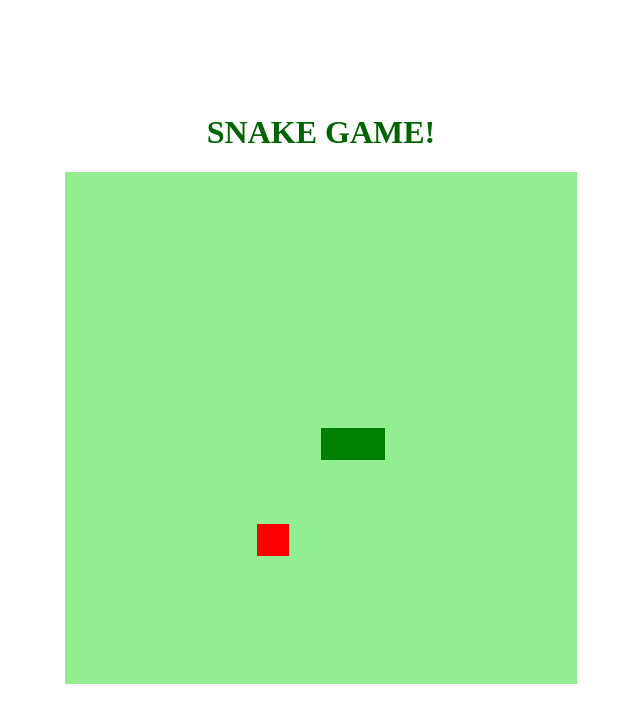
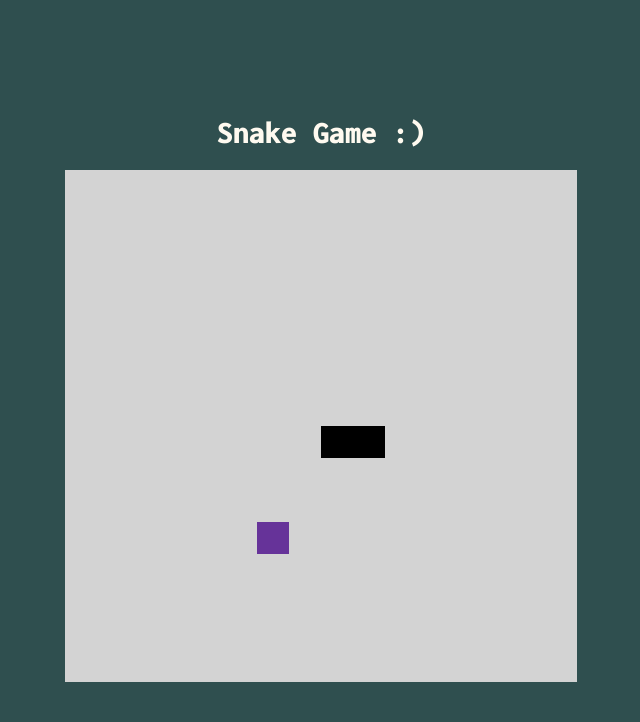
Before and after one commit to jazzkoliver/jogoDaCobrinhaJavascript, a plain HTML site: page index.html in a window 1280 px wide. Shown: the whole page, without its empty margins (319-959 px from the left). Drawn offline with Linux system fonts and the light colour scheme.

Commit message:
alterando cores

```diff
--- a/index.html
+++ b/index.html
@@ -5,11 +5,14 @@
     <meta http-equiv="X-UA-Compatible" content="IE=edge">
     <meta name="viewport" content="width=device-width, initial-scale=1.0">
     <link rel="stylesheet" href="style.css">
+    <link rel="preconnect" href="https://fonts.googleapis.com">
+    <link rel="preconnect" href="https://fonts.gstatic.com" crossorigin>
+    <link href="https://fonts.googleapis.com/css2?family=Inconsolata:wght@900&display=swap" rel="stylesheet">
     <script defer src="script.js"></script>
     <title>Snake Game</title>
 </head>
 <body>
-    <h1>SNAKE GAME!</h1>
+    <h1>Snake Game :)</h1>
     <canvas id="snake" width="512" height="512"></canvas>
 </body>
 </html>
--- a/script.js
+++ b/script.js
@@ -14,19 +14,19 @@ let food = {
 }
 
 function criarBG() {
-    context.fillStyle = "lightgreen";
+    context.fillStyle = "lightgrey";
     context.fillRect(0, 0, 16 * box, 16 * box); //desenha o retângulo usando x e y e a largura e altura setadas
 }
 
 function criarCobrinha() {
     for(i = 0; i < snake.length; i++) {
-        context.fillStyle = "green";
+        context.fillStyle = "black";
         context.fillRect(snake[i].x, snake[i].y, box, box);
     }
 }
 
 function drawFood() {
-    context.fillStyle = "red";
+    context.fillStyle = "rebeccapurple";
     context.fillRect(food.x, food.y, box, box);
 }
 
--- a/style.css
+++ b/style.css
@@ -5,5 +5,7 @@ body {
     justify-content: center;
     align-items: center;
     flex-direction: column;
-    color: darkgreen;
+    color:floralwhite;
+    font-family: 'Inconsolata', monospace;
+    background-color:darkslategray;
 }
```
